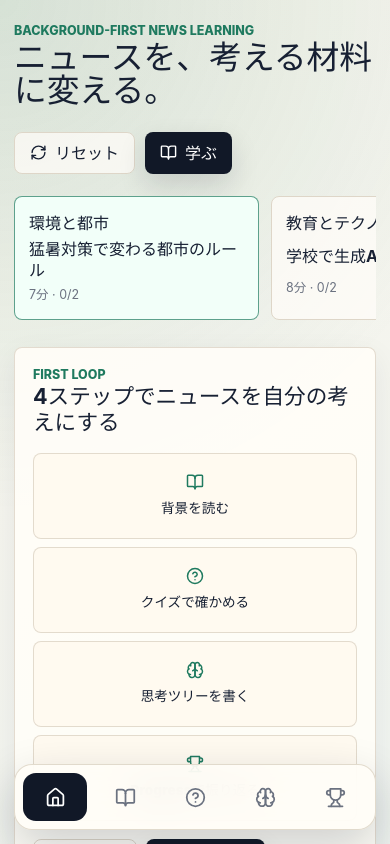
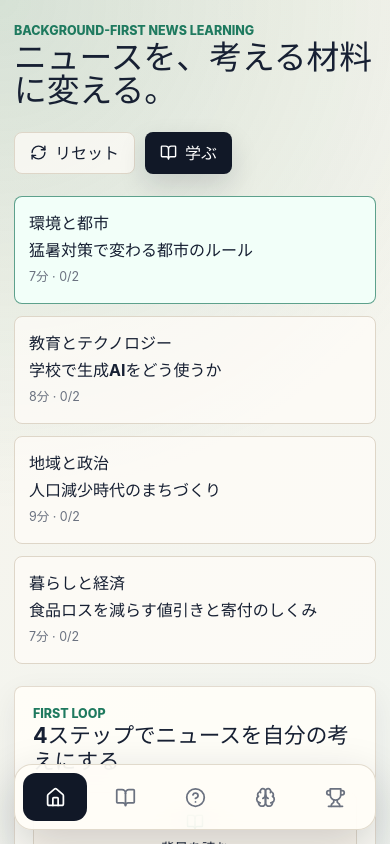
Before and after one commit to Kei-0928/Edgion, a React (Vite) app: page / in a window 390 px wide. Shown: the top 844 px of the page. Built offline with nearby package versions, Linux system fonts and the light colour scheme.

Commit message:
Add food loss learning module

```diff
--- a/src/data/modules.ts
+++ b/src/data/modules.ts
@@ -321,4 +321,109 @@ export const newsModules: NewsModule[] = [
       },
     ],
   },
+  {
+    id: "food-loss",
+    category: "暮らしと経済",
+    title: "食品ロスを減らす値引きと寄付のしくみ",
+    summary:
+      "まだ食べられる食品が捨てられる一方で、値引き販売や寄付の仕組みも広がっています。買い物の選択を、環境、福祉、流通の制度から考えます。",
+    readingTime: "7分",
+    difficulty: "Starter",
+    leadQuestion: "安く買う、寄付する、捨てないを両立するには、どんな仕組みが必要？",
+    backgroundSections: [
+      {
+        kind: "history",
+        title: "豊かさの裏側にある廃棄",
+        body:
+          "食品の流通が便利になるほど、店頭には十分な量と見た目のよい商品が求められてきました。その結果、売れ残りや期限に近い食品が、まだ食べられる段階で捨てられることがあります。",
+      },
+      {
+        kind: "system",
+        title: "期限表示と販売の判断",
+        body:
+          "食品には安全に食べられる期限や、おいしく食べられる目安があります。店は品質、売場の信用、値引きのタイミング、在庫管理を見ながら、売るか、寄付するか、廃棄するかを判断します。",
+      },
+      {
+        kind: "stakeholders",
+        title: "関わる人の多さ",
+        body:
+          "消費者、スーパー、飲食店、食品メーカー、自治体、福祉団体が関わります。安く買いたい人、食品を必要とする人、廃棄コストを減らしたい店など、それぞれの事情があります。",
+      },
+      {
+        kind: "debate",
+        title: "値引きと寄付のバランス",
+        body:
+          "値引きは買いやすさを高めますが、寄付に回る食品が減る場合もあります。寄付は支援につながる一方、保管、配送、安全確認の負担を誰が担うかが課題になります。",
+      },
+    ],
+    timeline: [
+      { year: "2000年代", event: "食品リサイクルや廃棄削減が企業や自治体の課題として広がる。" },
+      { year: "2010年代", event: "食品ロスという言葉が家庭、学校、店頭でも使われるようになる。" },
+      { year: "2019年", event: "食品ロス削減推進法が施行され、国民運動としての削減が進む。" },
+      { year: "現在", event: "値引き販売、食べきり運動、食品寄付など複数の取組が組み合わされている。" },
+    ],
+    glossary: [
+      {
+        term: "食品ロス",
+        description: "まだ食べられるのに捨てられる食品のこと。",
+      },
+      {
+        term: "フードバンク",
+        description: "余った食品などを集め、必要とする人や団体へ届ける活動。",
+      },
+      {
+        term: "賞味期限",
+        description: "おいしく食べられる目安の期限。安全性を示す消費期限とは意味が異なる。",
+      },
+    ],
+    quizItems: [
+      {
+        id: "food-loss-q1",
+        question: "食品ロスの説明として近いものはどれ？",
+        choices: [
+          "まだ食べられるのに捨てられる食品",
+          "必ず危険で食べられない食品",
+          "海外から来た食品だけ",
+          "料理のレシピそのもの",
+        ],
+        answerIndex: 0,
+        explanation:
+          "食品ロスは、まだ食べられる状態なのに捨てられてしまう食品を指します。家庭だけでなく、店や流通の仕組みとも関係します。",
+      },
+      {
+        id: "food-loss-q2",
+        question: "値引き販売と食品寄付を考えるときの論点は？",
+        choices: [
+          "保管や配送、安全確認を誰が担うか",
+          "食品の色をすべて同じにすること",
+          "天気予報を禁止すること",
+          "学校の校歌を変えること",
+        ],
+        answerIndex: 0,
+        explanation:
+          "寄付は支援につながりますが、食品を安全に保管し、必要な場所へ届ける手間と費用をどう支えるかが重要です。",
+      },
+    ],
+    thoughtPrompts,
+    sourceNotes: [
+      {
+        title: "食品ロスについて知る・学ぶ",
+        publisher: "消費者庁",
+        url: "https://www.caa.go.jp/policies/policy/consumer_policy/information/food_loss/education/",
+        note: "食品ロスの基本的な定義と削減が必要な理由を確認する。",
+      },
+      {
+        title: "食品ロスの削減の推進に関する法律等",
+        publisher: "消費者庁",
+        url: "https://www.caa.go.jp/policies/policy/consumer_policy/information/food_loss/promote/",
+        note: "食品ロス削減推進法と国・自治体・事業者・消費者の取組の制度背景を確認する。",
+      },
+      {
+        title: "食品ロスポータルサイト 消費者向け情報",
+        publisher: "環境省",
+        url: "https://www.env.go.jp/recycle/foodloss/general.html",
+        note: "消費者が主体的に取り組む食品ロス削減の考え方を確認する。",
+      },
+    ],
+  },
 ];
--- a/src/styles.css
+++ b/src/styles.css
@@ -293,7 +293,7 @@ p {
 
 .module-strip {
   display: grid;
-  grid-template-columns: repeat(3, minmax(0, 1fr));
+  grid-template-columns: repeat(auto-fit, minmax(220px, 1fr));
   gap: 12px;
   margin-bottom: 22px;
 }
@@ -1052,13 +1052,7 @@ p {
   }
 
   .module-strip {
-    overflow-x: auto;
-    display: flex;
-    padding-bottom: 5px;
-  }
-
-  .module-chip {
-    flex: 0 0 245px;
+    grid-template-columns: repeat(2, minmax(0, 1fr));
   }
 
   .bottom-nav {
@@ -1171,6 +1165,10 @@ p {
     padding: 18px;
   }
 
+  .module-strip {
+    grid-template-columns: 1fr;
+  }
+
   .signal-card {
     min-width: 96px;
     padding: 10px;
```
Also changed, not shown: 1 other file (tests, documents, lock files or other folders).
